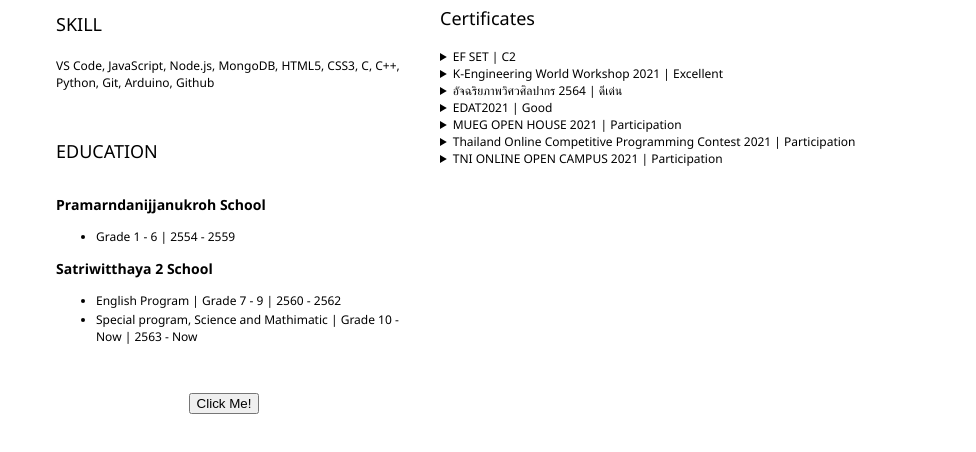
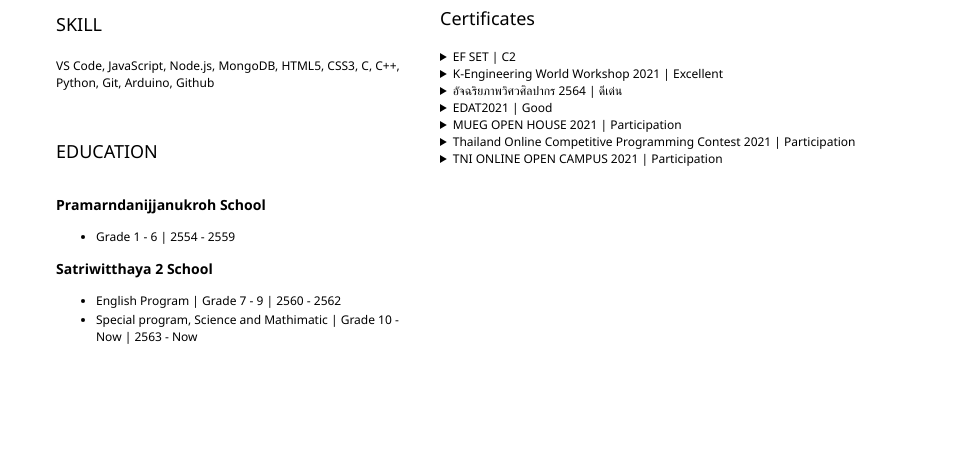
Before and after one commit to Fakepng/Portfolio, a plain HTML site: page index.html in a window 1280 px wide. Shown: the part 346-798 px from the top of the page, without its empty margins (128-1104 px from the left). Drawn offline with Linux system fonts and the light colour scheme.

Commit message:
Update index.html

```diff
--- a/index.html
+++ b/index.html
@@ -86,9 +86,6 @@
                 </details>
             </section>
         </article>
-        <article id="center">
-            <button type="button">Click Me!</button>
-        </article>
     </main>
 </body>
 </html>
```
